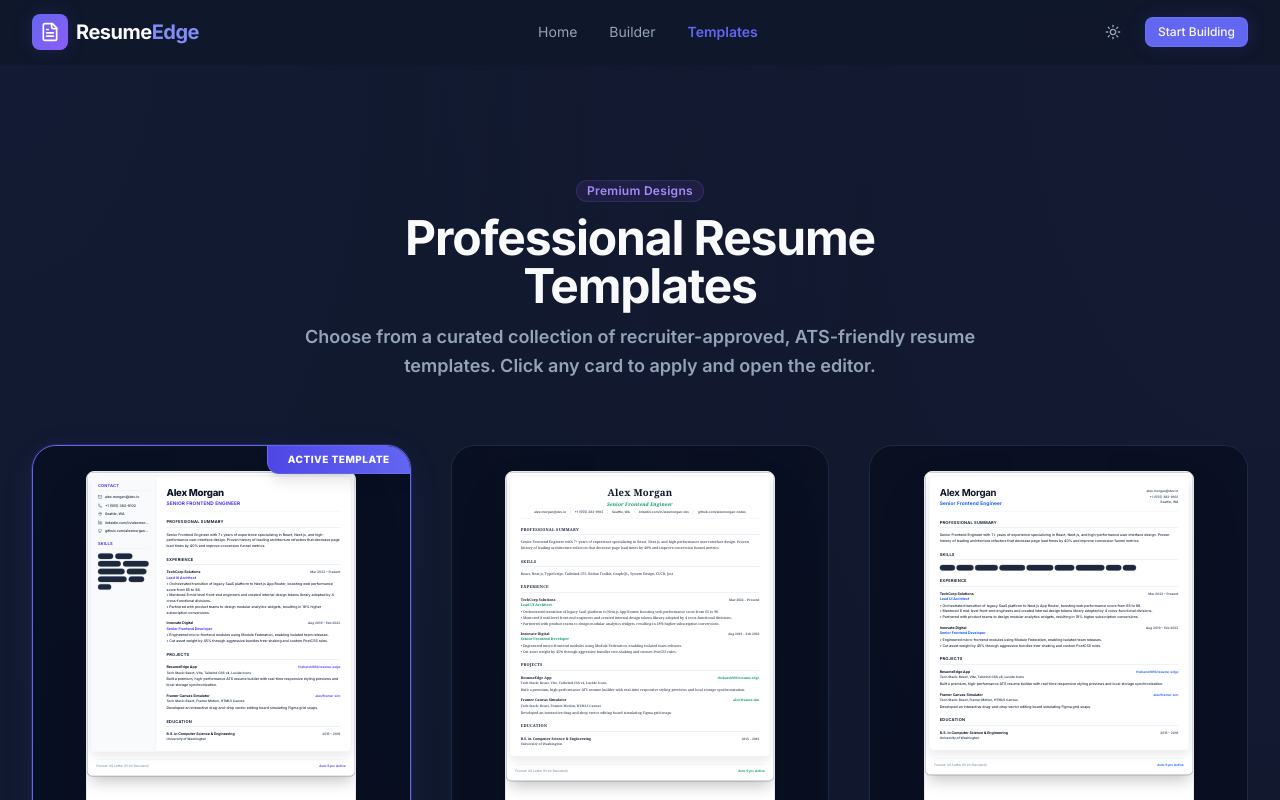
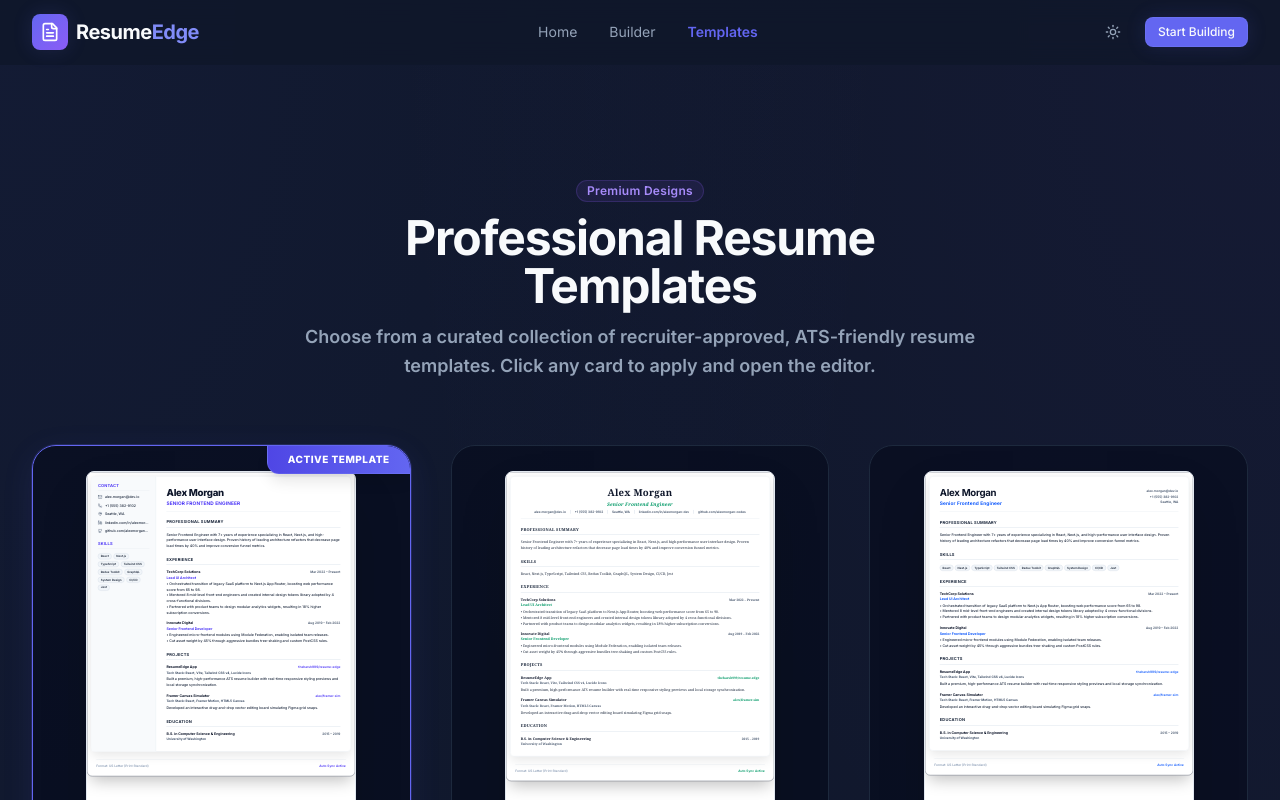
Before and after one commit to theharsh999/resume-edge, a React (Vite) app: page /templates in a window 1280 px wide. Shown: the top 800 px of the page. Built offline with nearby package versions, Linux system fonts and the light colour scheme.

Commit message:
fix: use explicit inline styles for skill pills to ensure pdf export readability

```diff
--- a/src/components/builder/ResumePreview.jsx
+++ b/src/components/builder/ResumePreview.jsx
@@ -1,5 +1,5 @@
 import { useMemo } from 'react';
-import { Badge } from '../ui/Badge';
+
 import { Mail, Phone, MapPin, Linkedin, Github, FileText } from 'lucide-react';
 
 const SPACING_MAP = {
@@ -158,9 +158,26 @@ export function ResumePreview({
         ) : (
           <div className="flex flex-wrap gap-1 pt-0.5">
             {skills.map((skill, idx) => (
-              <Badge key={idx} variant="muted" className="text-[9px] bg-slate-100 border-slate-200 py-0.5 px-2 font-semibold text-slate-800">
+              <span
+                key={idx}
+                style={{
+                  display: 'inline-flex',
+                  alignItems: 'center',
+                  backgroundColor: '#F1F5F9',
+                  color: '#1E293B',
+                  border: '1px solid #CBD5E1',
+                  borderRadius: '9999px',
+                  fontSize: '9px',
+                  fontWeight: '600',
+                  paddingTop: '2px',
+                  paddingBottom: '2px',
+                  paddingLeft: '8px',
+                  paddingRight: '8px',
+                  lineHeight: '1.4',
+                }}
+              >
                 {skill}
-              </Badge>
+              </span>
             ))}
           </div>
         )}
@@ -284,9 +301,26 @@ export function ResumePreview({
           <h4 className={`text-[12.5px] font-bold ${colors.text} uppercase tracking-wider border-b border-slate-200 pb-1`}>Skills</h4>
           <div className="flex flex-wrap gap-1.5 pt-0.5">
             {skills.map((s, idx) => (
-              <Badge key={idx} variant="muted" className="text-[9px] bg-slate-100 border-slate-200 py-0.5 px-2 font-semibold text-slate-800">
+              <span
+                key={idx}
+                style={{
+                  display: 'inline-flex',
+                  alignItems: 'center',
+                  backgroundColor: '#F1F5F9',
+                  color: '#1E293B',
+                  border: '1px solid #CBD5E1',
+                  borderRadius: '9999px',
+                  fontSize: '9px',
+                  fontWeight: '600',
+                  paddingTop: '2px',
+                  paddingBottom: '2px',
+                  paddingLeft: '8px',
+                  paddingRight: '8px',
+                  lineHeight: '1.4',
+                }}
+              >
                 {s}
-              </Badge>
+              </span>
             ))}
           </div>
         </div>
```
